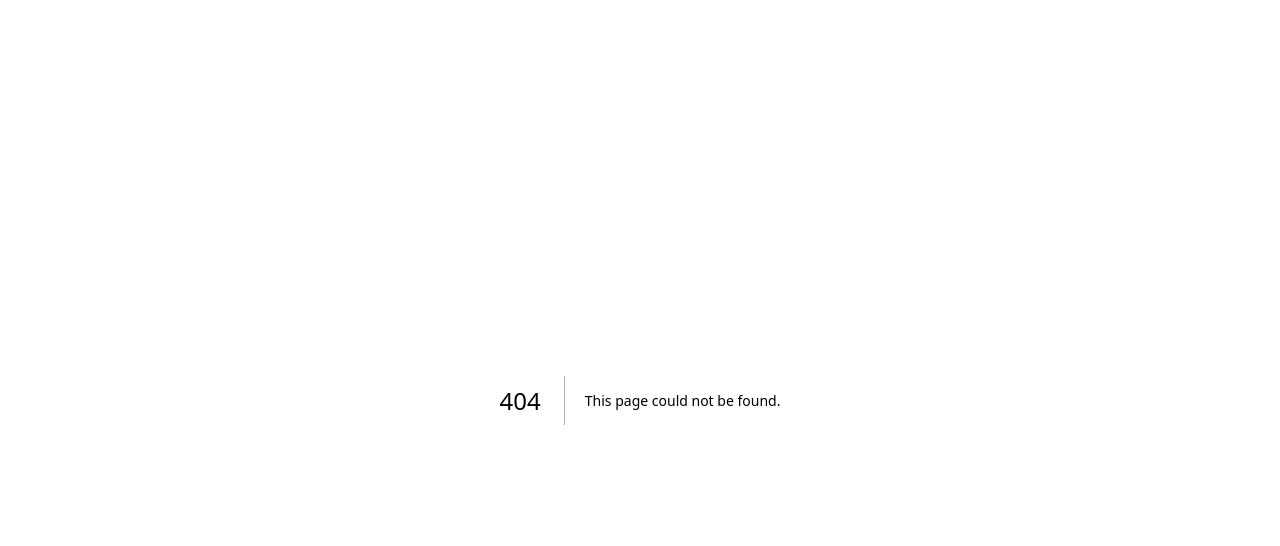
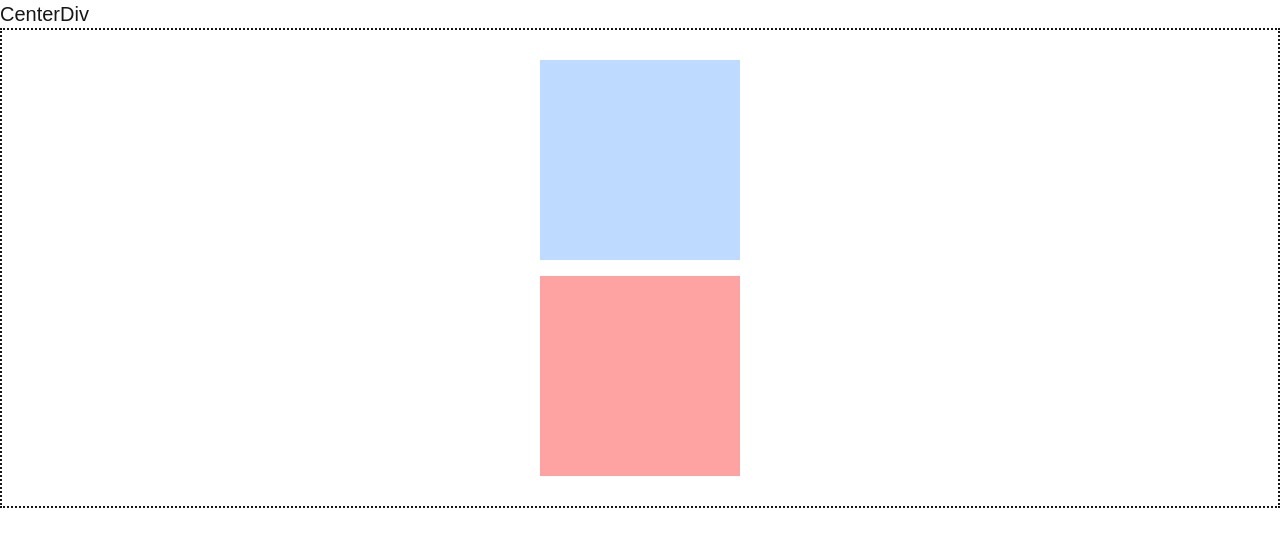
Before and after one commit to reece-davies/frontend-lab, a Next.js app: page /CenterDiv in a window 1280 px wide. Before the commit this address had no page. Shown: the top 546 px of the page. Built offline with nearby package versions, Linux system fonts and the light colour scheme.

Commit message:
Added CenterDiv page

```diff
--- /dev/null
+++ b/app/CenterDiv/page.js
@@ -0,0 +1,13 @@
+
+export default function CenterDiv() {
+  return (
+    <div>
+      <h1 className="text-xl">CenterDiv</h1>
+
+      <div className="flex flex-col items-center justify-center space-y-4 min-h-[60vh] border-2 border-dotted">
+        <div className="w-[200px] h-[200px] bg-blue-200" />
+        <div className="w-[200px] h-[200px] bg-red-300" />
+      </div>
+    </div>
+  );
+}
--- a/app/page.js
+++ b/app/page.js
@@ -5,7 +5,7 @@
     <div>
       <h1 className="text-xl">Page list</h1>
       <ul>
-        <li><Link className="text-blue-600 underline hover:text-blue-800" href="/test">Itm1</Link></li>
+        <li><Link className="text-blue-600 underline hover:text-blue-800" href="/CenterDiv">CenterDiv</Link></li>
         <li><Link className="text-blue-600 underline hover:text-blue-800" href="/">Itm2</Link></li>
         <li><Link className="text-blue-600 underline hover:text-blue-800" href="/">Itm3</Link></li>
       </ul>
```
